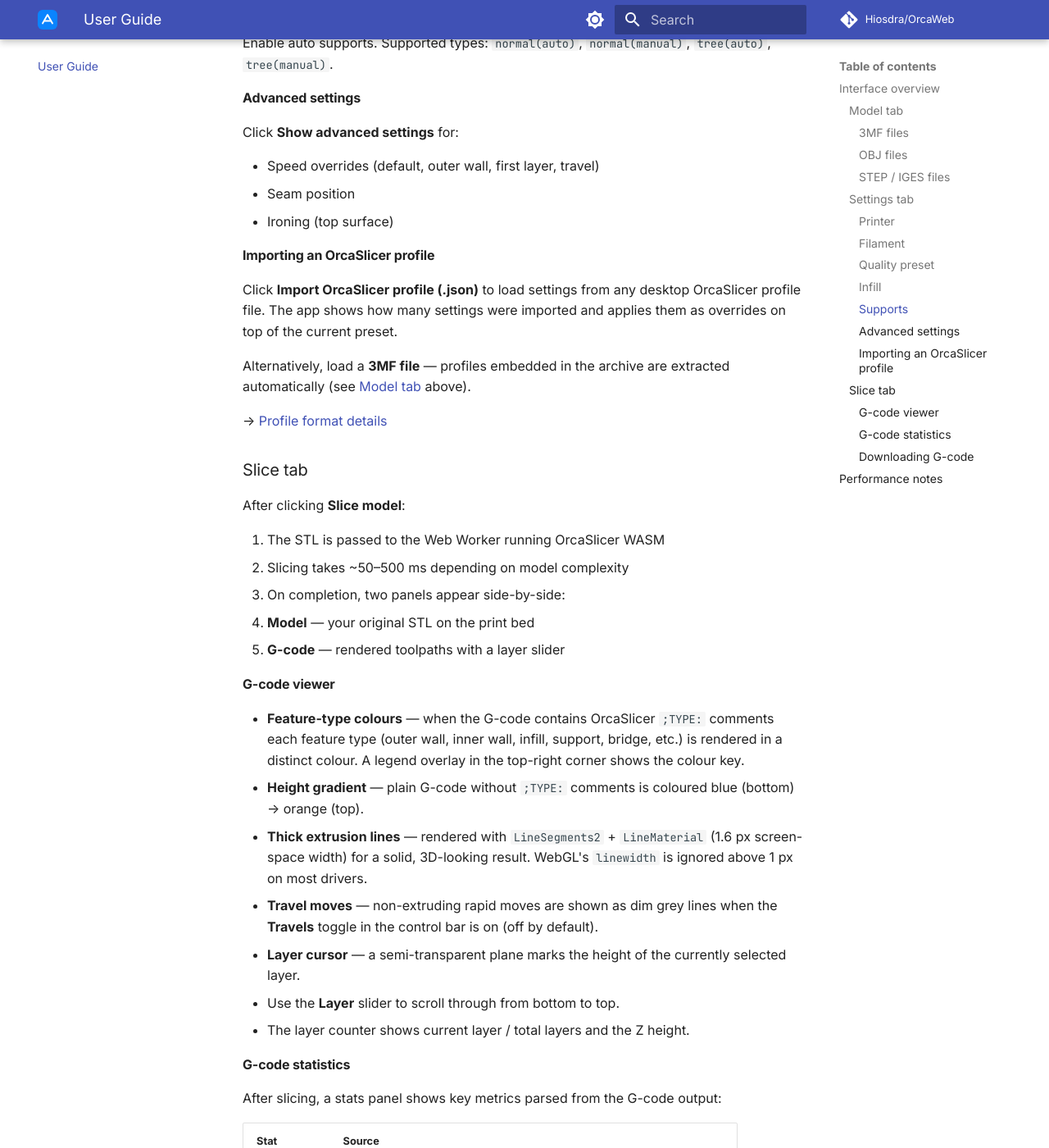
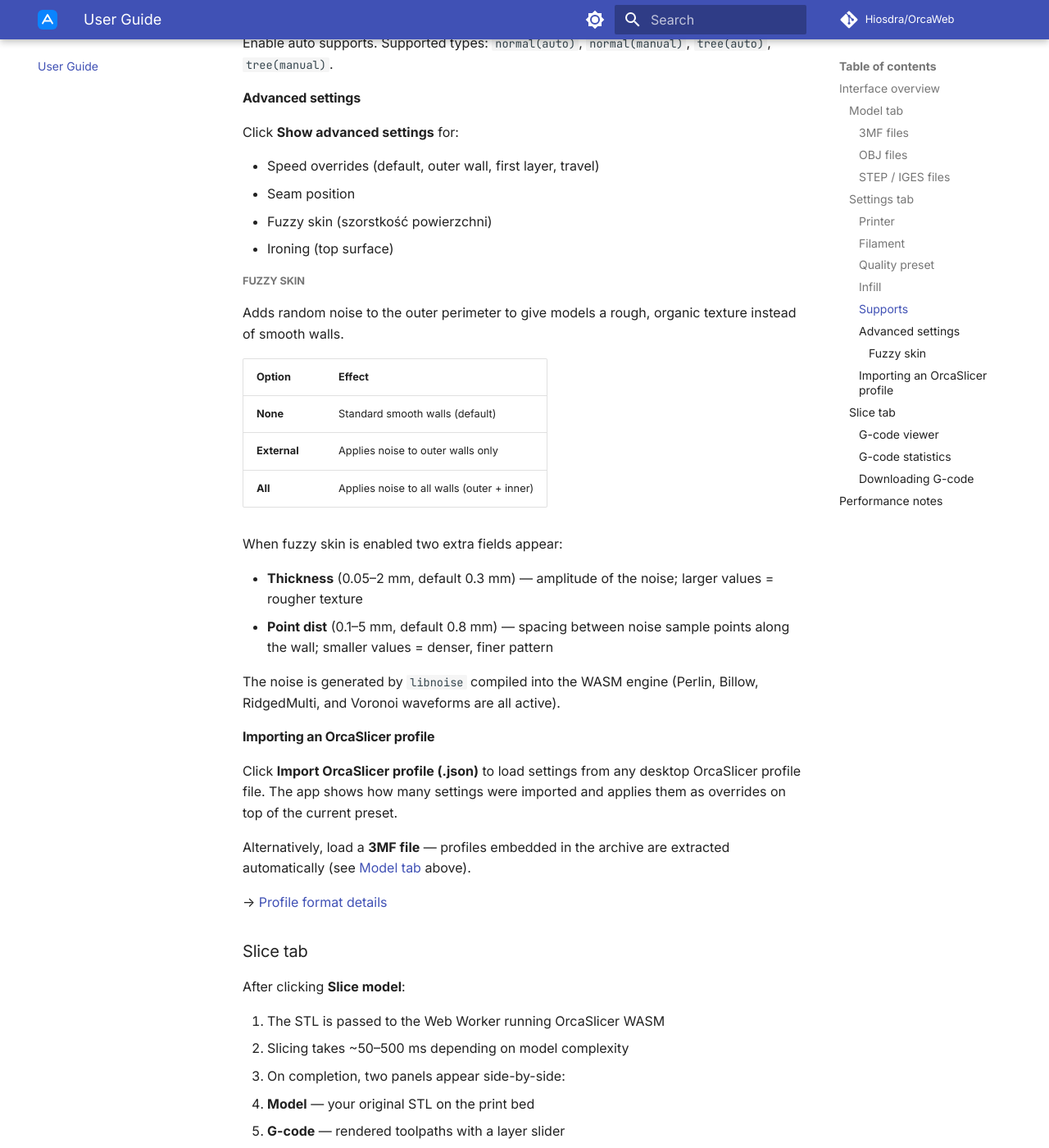
Before and after one commit to Hiosdra/OrcaWeb, an MkDocs documentation site: the page built from mkdocs-docs/user-guide.md, in a window 1280 px wide and 1400 px high, scrolled down 2964 px. Shown: the whole window at 82% size. Built offline with MkDocs 1.6.1 and Material for MkDocs 9.7.7, drawn with Linux system fonts in a browser that asks for light colours; comment, search, counter and statistics services are not loaded.

Commit message:
docs: document fuzzy skin (PR #32) across all docs pages
Move FuzzySkin from ❌ Nie zaimplementowane → ✅ Działa in status.md,
add it to the v0.4 roadmap, document the none/external/all options and
thickness + point_dist fields in user-guide.md, add the FuzzySkin type
and two new config fields to api-reference.md, and add the three fuzzy_skin*
fields to the profiles.md field-mapping table.

Co-Authored-By: Claude Sonnet 4.6 <noreply@anthropic.com>

```diff
--- a/mkdocs-docs/user-guide.md
+++ b/mkdocs-docs/user-guide.md
@@ -94,7 +94,25 @@ Click **Show advanced settings** for:
 
 - Speed overrides (default, outer wall, first layer, travel)
 - Seam position
+- Fuzzy skin (szorstkość powierzchni)
 - Ironing (top surface)
+
+##### Fuzzy skin
+
+Adds random noise to the outer perimeter to give models a rough, organic texture instead of smooth walls.
+
+| Option | Effect |
+|--------|--------|
+| **None** | Standard smooth walls (default) |
+| **External** | Applies noise to outer walls only |
+| **All** | Applies noise to all walls (outer + inner) |
+
+When fuzzy skin is enabled two extra fields appear:
+
+- **Thickness** (0.05–2 mm, default 0.3 mm) — amplitude of the noise; larger values = rougher texture
+- **Point dist** (0.1–5 mm, default 0.8 mm) — spacing between noise sample points along the wall; smaller values = denser, finer pattern
+
+The noise is generated by `libnoise` compiled into the WASM engine (Perlin, Billow, RidgedMulti, and Voronoi waveforms are all active).
 
 #### Importing an OrcaSlicer profile
 
```
Also changed, not shown: mkdocs-docs/api-reference.md (+5 -1 lines), mkdocs-docs/profiles.md (+3 -0 lines), mkdocs-docs/status.md (+2 -1 lines).
